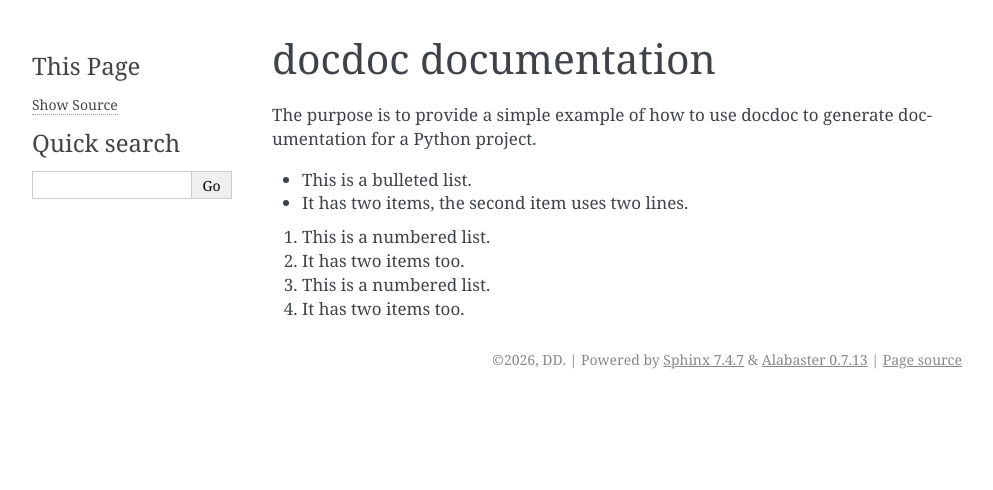
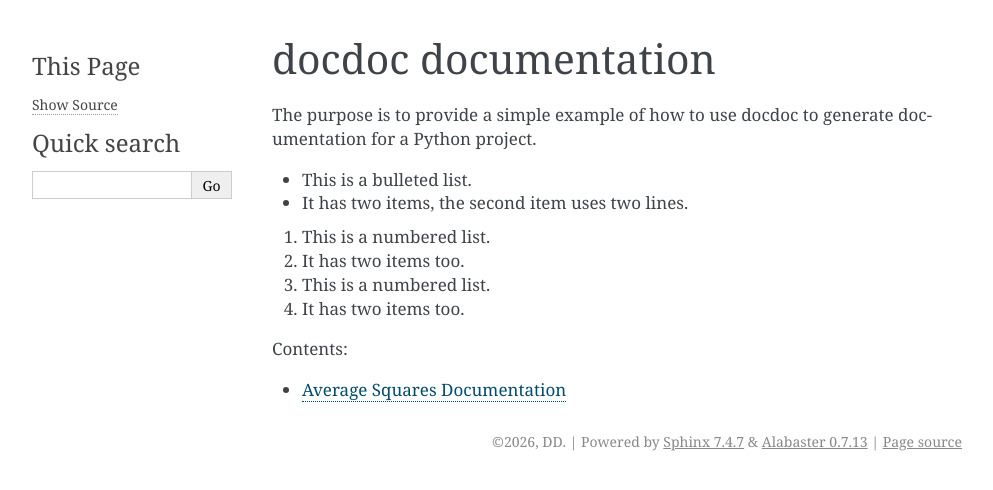
Before and after one commit to UCL-COMP0233-26-27/average_squares, a Sphinx documentation site: the page built from docs/index.rst, in a window 1280 px wide. Shown: the top 490 px of the page, without its empty margins (148-1141 px from the left). Built offline with Sphinx 7.4.7, drawn with Linux system fonts in a browser that asks for light colours.

Commit message:
Correct code errors

```diff
--- a/docs/content/average-squares-docs.rst
+++ b/docs/content/average-squares-docs.rst
@@ -1,2 +1,4 @@
 Average Squares Documentation
 =============================
+.. automodule:: squares
+   :members:
--- a/docs/index.rst
+++ b/docs/index.rst
@@ -19,7 +19,8 @@ The purpose is to provide a simple example of how to use docdoc to generate docu
 #. This is a numbered list.
 #. It has two items too.
 
-
 .. toctree::
    :maxdepth: 2
    :caption: Contents:
+
+   content/average-squares-docs
```
